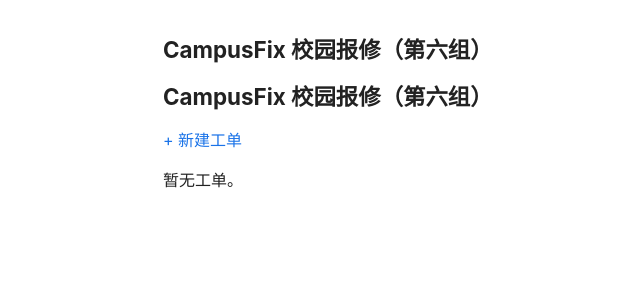
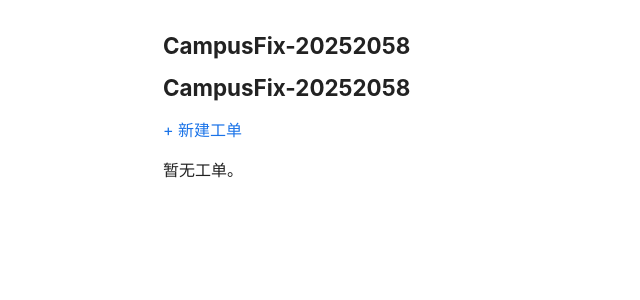
Before and after one commit to 12345LB123456/campusfix-starter, a Flask app: page / in a window 1280 px wide. Shown: the top 300 px of the page, without its empty margins (97-737 px from the left). Run offline with Flask 3, Linux system fonts and the light colour scheme; data that the repository does not hold is empty.

Commit message:
feat: 首页标题改为 CampusFix-20252058

```diff
--- a/templates/index.html
+++ b/templates/index.html
@@ -1,9 +1,9 @@
-<h1>CampusFix 校园报修（第六组）</h1>
+<h1>CampusFix-20252058</h1>
 <!DOCTYPE html>
 <html lang="zh-CN">
 <head>
   <meta charset="utf-8">
-  <title>CampusFix 校园报修</title>
+  <title>CampusFix-20252058</title>
   <style>
     body { font-family: -apple-system, "PingFang SC", "Microsoft YaHei", sans-serif; max-width: 760px; margin: 2rem auto; padding: 0 1rem; color: #222; }
     h1 { font-size: 1.4rem; }
@@ -15,7 +15,7 @@
   </style>
 </head>
 <body>
-  <h1>CampusFix 校园报修（第六组）</h1>
+  <h1>CampusFix-20252058</h1>
   <p><a href="{{ url_for('create_ticket') }}">+ 新建工单</a></p>
   {% if tickets %}
     {% for t in tickets %}
```
